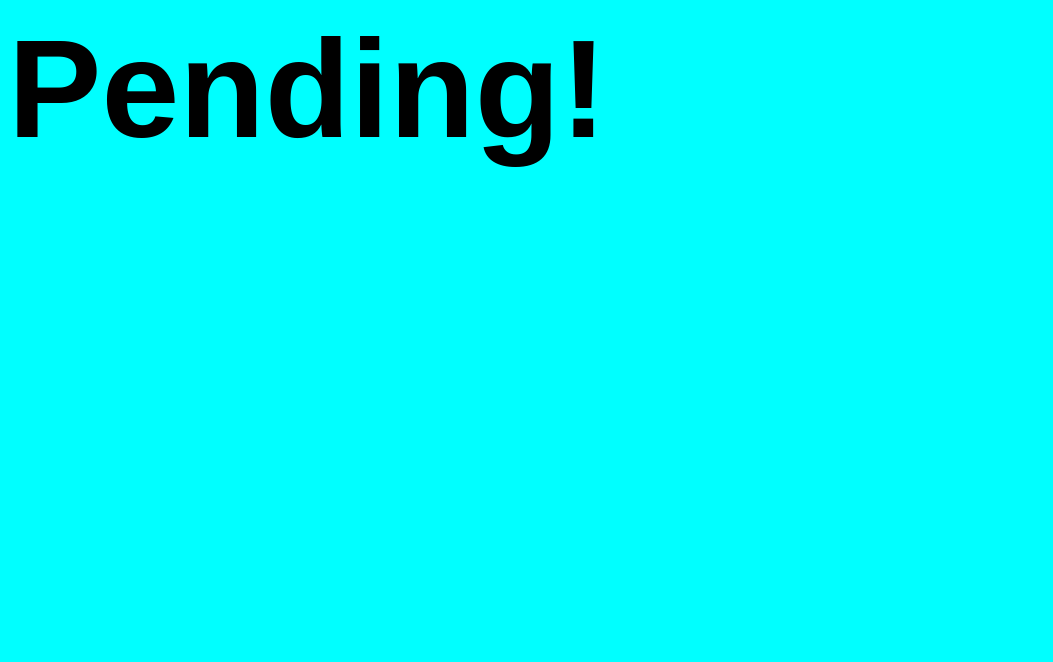
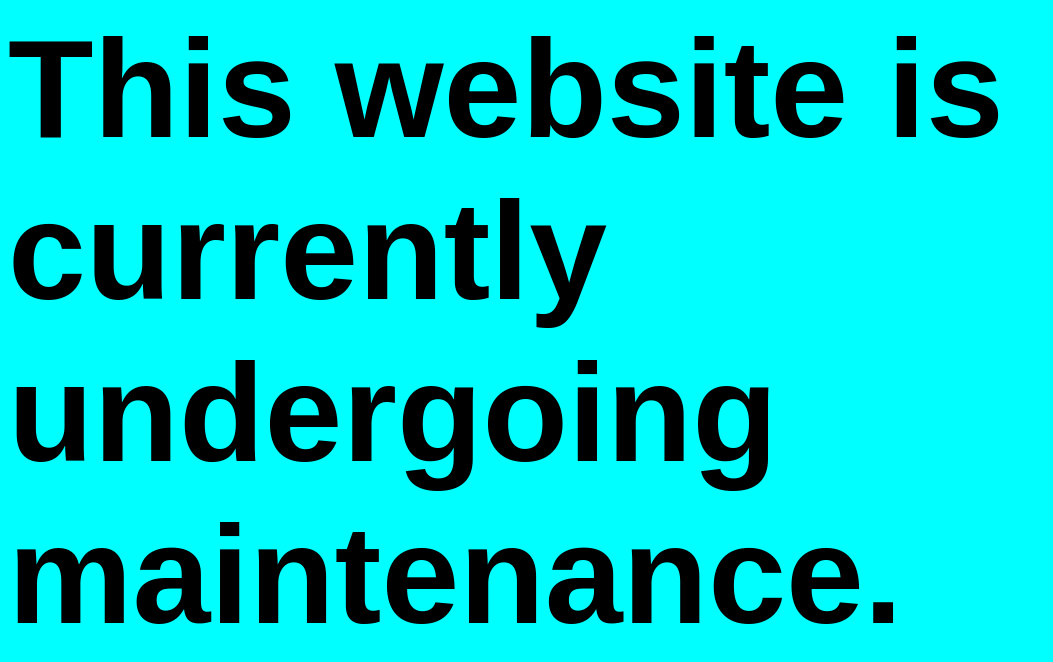
Before and after one commit to MuntasirAlbashir/staging-site, a plain HTML site: page index.html in a window 1280 px wide. Shown: the whole page, without its empty margins (0-1053 px from the left). Drawn offline with Linux system fonts and the light colour scheme.

Commit message:
Update index.html

```diff
--- a/index.html
+++ b/index.html
@@ -11,7 +11,7 @@
     </style>
     <body>
     <main id="main">
-        <strong>Pending!</strong>
+        <strong>This website is currently undergoing maintenance.</strong>
 
     </main>
     </body>
```
